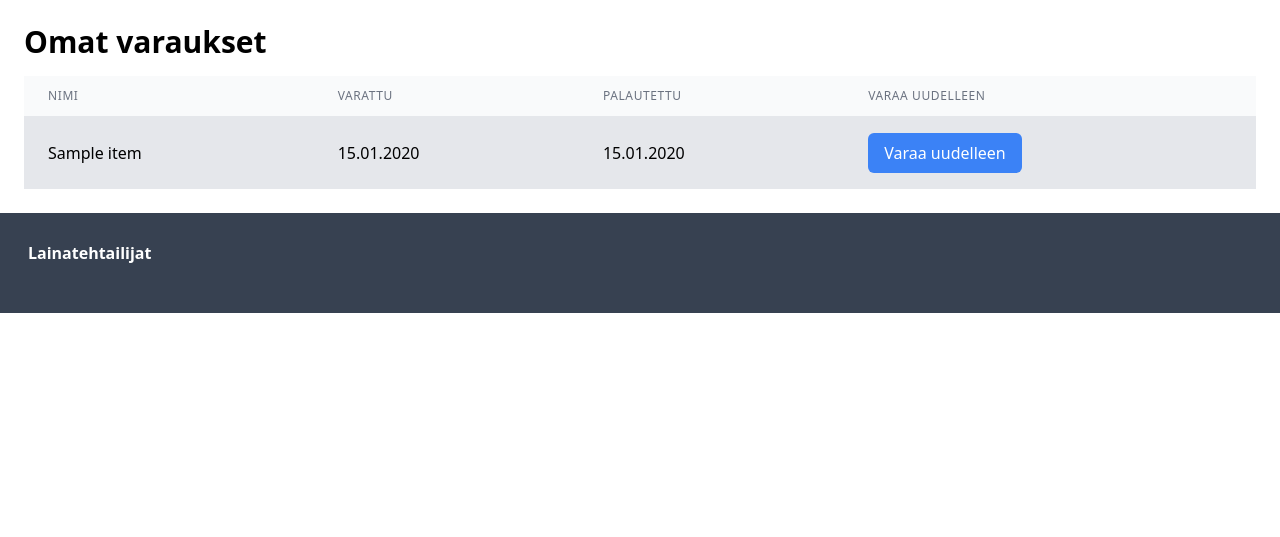
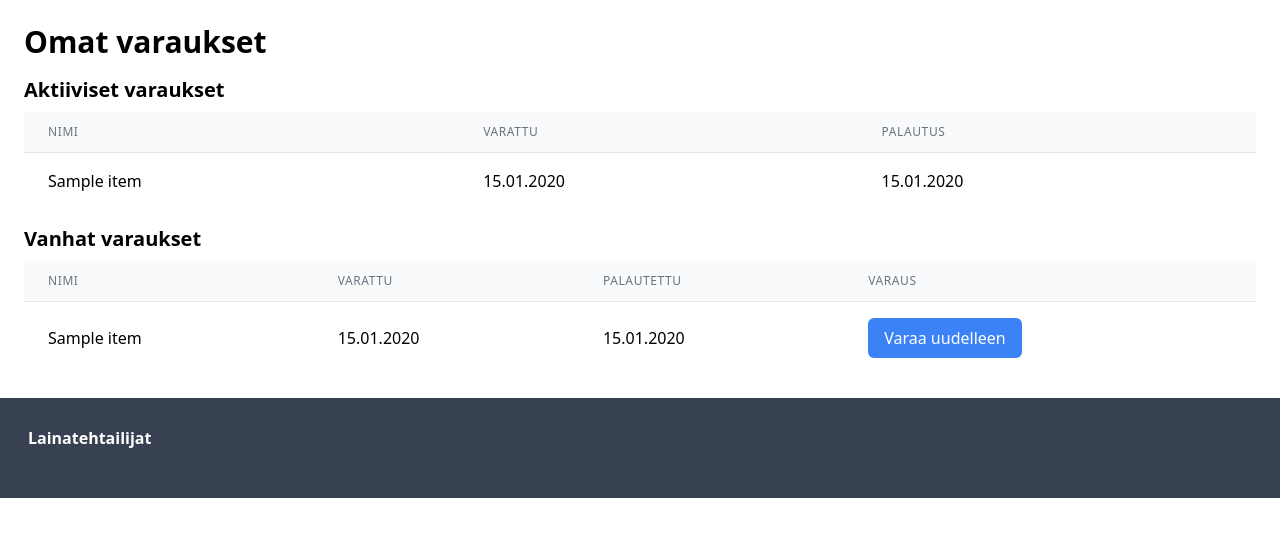
Before and after one commit to Teemu-Kostamo/lainatehtailijat, a Django app: template lainatehtailijat/lainatehdas/templates/lainatehdas/reservations.html in a window 1280 px wide. Shown: the part 77-614 px from the top of the page. Run offline with Django 5.2, Linux system fonts and the light colour scheme; the template is opened without the code that fills it: values that come from a table or form of the project are taken from there, others are empty; tables that the repository leaves empty hold one stand-in row (values such as "Sample post"); some libraries are stand-ins or nearby versions.

Commit message:
splitattu aktiivisiin ja vanhoihin varauksiin

```diff
--- a/lainatehtailijat/lainatehdas/templates/lainatehdas/reservations.html
+++ b/lainatehtailijat/lainatehdas/templates/lainatehdas/reservations.html
@@ -6,7 +6,8 @@
 {% block content %}
 <h1 class="text-3xl font-bold mb-4">Omat varaukset</h1>
 
-{% if reservations %}
+{% if active_reservations %}
+<h2 class="text-xl font-bold mb-2">Aktiiviset varaukset</h2>
 <table class="min-w-full divide-y divide-gray-200">
   <thead class="bg-gray-50">
     <tr>
@@ -17,16 +18,13 @@
         Varattu
       </th>
       <th scope="col" class="px-6 py-3 text-left text-xs font-medium text-gray-500 uppercase tracking-wider">
-        Palautettu
-      </th>
-      <th scope="col" class="px-6 py-3 text-left text-xs font-medium text-gray-500 uppercase tracking-wider">
-        Varaa uudelleen
+        Palautus
       </th>
     </tr>
   </thead>
   <tbody class="bg-white divide-y divide-gray-200">
-    {% for reservation in reservations %}
-    <tr {% if reservation.date_returned %}class="bg-gray-200"{% endif %}>
+    {% for reservation in active_reservations %}
+    <tr>
       <td class="px-6 py-4 whitespace-nowrap">
         {{ reservation.item.item_name }}
       </td>
@@ -43,6 +41,44 @@
           </form>
         {% endif %}
       </td>
+    </tr>
+    {% endfor %}
+  </tbody>
+</table>
+{% else %}
+<p>Ei aktiivisia varauksia</p>
+{% endif %}
+
+{% if old_reservations %}
+<h2 class="text-xl font-bold mt-4 mb-2">Vanhat varaukset</h2>
+<table class="min-w-full divide-y divide-gray-200">
+  <thead class="bg-gray-50">
+    <tr>
+      <th scope="col" class="px-6 py-3 text-left text-xs font-medium text-gray-500 uppercase tracking-wider">
+        Nimi
+      </th>
+      <th scope="col" class="px-6 py-3 text-left text-xs font-medium text-gray-500 uppercase tracking-wider">
+        Varattu
+      </th>
+      <th scope="col" class="px-6 py-3 text-left text-xs font-medium text-gray-500 uppercase tracking-wider">
+        Palautettu
+      </th>
+      <th scope="col" class="px-6 py-3 text-left text-xs font-medium text-gray-500 uppercase tracking-wider">
+        Varaus
+      </th>
+    </tr>
+  </thead>
+  <tbody class="bg-white divide-y divide-gray-200">
+    {% for reservation in old_reservations %}
+    <tr>
+      <td class="px-6 py-4 whitespace-nowrap">
+        {{ reservation.item.item_name }}
+      </td>
+      <td class="px-6 py-4 whitespace-nowrap">
+        {{ reservation.date_reserved|date:"d.m.Y" }}
+      </td>
+      <td class="px-6 py-4 whitespace-nowrap">
+        {{ reservation.date_returned|date:"d.m.Y" }}
         <td class="px-6 py-4 whitespace-nowrap">
           {% if reservation.item.item_avail == 'Va' %}
             <form method="POST" action="{% url 'lainatehdas:create_new_reservation' reservation.item.id %}">
@@ -51,11 +87,12 @@
             </form>
           {% endif %}
         </td>
+      </td>
     </tr>
     {% endfor %}
   </tbody>
 </table>
 {% else %}
-<p>Ei varauksia</p>
+<p>Ei vanhoja varauksia</p>
 {% endif %}
 {% endblock %}
```
Also changed, not shown: lainatehtailijat/lainatehdas/views.py (+10 -2 lines), lainatehtailijat/lainatehdas/static/media/SL-070720-32260-10.jpg (added), 7 other files. Lines whose indentation alone changed are shown as unchanged.
